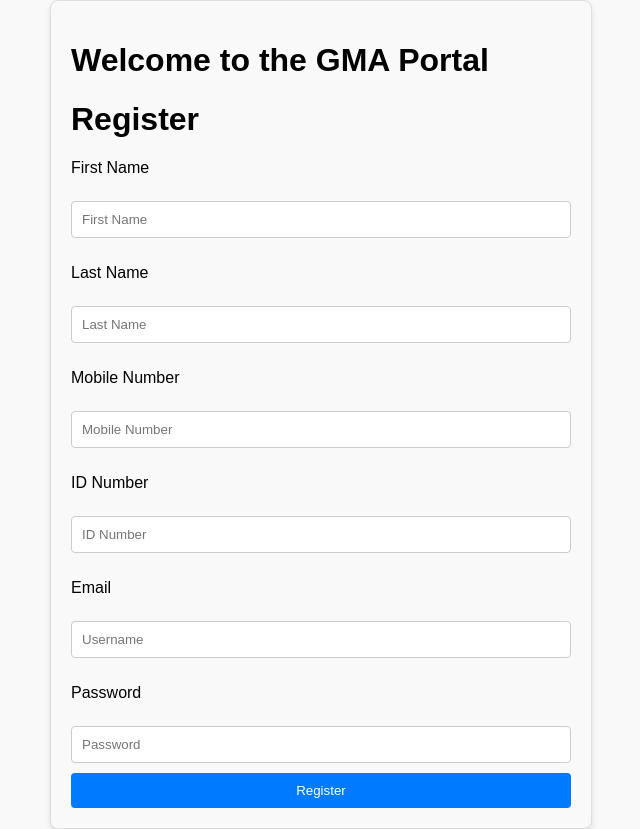
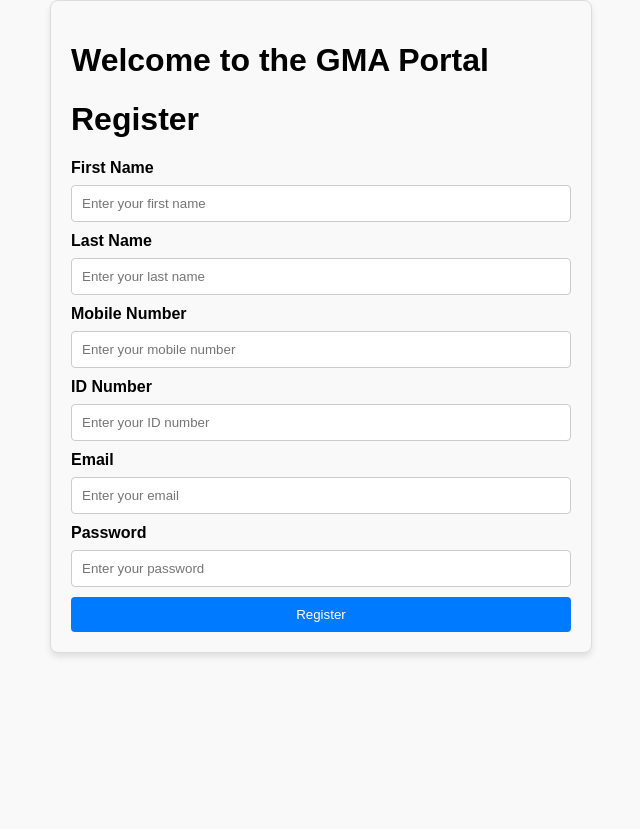
Before and after one commit to AmoryBotha/gmadevappfrontend, a React (Vite) app: page /register in a window 1280 px wide. Shown: the whole page, without its empty margins (319-959 px from the left). After the commit the page ends 800 px from the top, so only its background shows below. Built offline with nearby package versions, Linux system fonts and the light colour scheme.

Commit message:
sign up page

```diff
--- a/src/components/Signup.jsx
+++ b/src/components/Signup.jsx
@@ -5,146 +5,131 @@ import { useNavigate } from "react-router-dom";
 import "../styles/Form.css"
 import LoadingIndicator from "./LoadingIndicator";
 import { ACCESS_TOKEN, REFRESH_TOKEN, fnameStore,lnameStore,cellStore,idStore,usernameStore,webIdStore,conIdStore } from "../constants";
-
 function Form({ route, method }) {
-    const [fname, setFName] = useState("");
-    const [lname, setLName] = useState("");
-    const [password, setPassword] = useState("");
-    const [cell, setCell] = useState("");
-    const [id, setID] = useState("");
-    const [username, setUsername] = useState("");
+    const [formData, setFormData] = useState({
+        fname: "",
+        lname: "",
+        password: "",
+        cell: "",
+        id: "",
+        username: "",
+    });
+    const [errors, setErrors] = useState({});
     const [loading, setLoading] = useState(false);
     const navigate = useNavigate();
+    const name = method === "login" ? "Login" : "Register";
 
-    const name = "Register";
+    const validateFields = () => {
+        const newErrors = {};
+        const emailRegex = /^[^\s@]+@[^\s@]+\.[^\s@]+$/;
+
+        if (!formData.fname.trim()) newErrors.fname = "First Name is required.";
+        if (!formData.lname.trim()) newErrors.lname = "Last Name is required.";
+        if (!formData.cell.trim()) newErrors.cell = "Mobile Number is required.";
+        if (!formData.id.trim()) newErrors.id = "ID Number is required.";
+        if (!formData.username.trim()) newErrors.username = "Email is required.";
+        else if (!emailRegex.test(formData.username)) newErrors.username = "Enter a valid email address.";
+        if (!formData.password.trim()) newErrors.password = "Password is required.";
+
+        setErrors(newErrors);
+        return Object.keys(newErrors).length === 0;
+    };
+
+    const handleInputChange = (e) => {
+        const { name, value } = e.target;
+        setFormData((prevData) => ({
+            ...prevData,
+            [name]: value,
+        }));
+        setErrors((prevErrors) => ({
+            ...prevErrors,
+            [name]: "", // Clear error for the field being updated
+        }));
+    };
 
     const handleSubmit = async (e) => {
+        e.preventDefault();
+        if (!validateFields()) return;
+
         setLoading(true);
-        e.preventDefault();
+        try {
+            // API call to create user profile
+            const response = await fetch(
+                "https://prod-91.westeurope.logic.azure.com:443/workflows/4e1c017f70d748bb9a1fefbfbfad48bf/triggers/manual/paths/invoke?api-version=2016-06-01&sp=%2Ftriggers%2Fmanual%2Frun&sv=1.0&sig=a9p6TXKcwsjITmZyWkkLybBeTOgg0ddf976m69dZE-0",
+                {
+                    method: "POST",
+                    headers: { "Content-Type": "application/json" },
+                    body: JSON.stringify({
+                        fname1: formData.fname,
+                        lname1: formData.lname,
+                        email1: formData.username,
+                        cell1: formData.cell,
+                        id1: formData.id,
+                        pw: formData.password,
+                    }),
+                }
+            );
 
-        try {
-            //Replace with flow that creates user profile on DV eventually replace with Sirveo Link
-          const data = await fetch("https://prod-91.westeurope.logic.azure.com:443/workflows/4e1c017f70d748bb9a1fefbfbfad48bf/triggers/manual/paths/invoke?api-version=2016-06-01&sp=%2Ftriggers%2Fmanual%2Frun&sv=1.0&sig=a9p6TXKcwsjITmZyWkkLybBeTOgg0ddf976m69dZE-0", {
-            method: "POST",
-            body: JSON.stringify({
-            "fname1" : fname,
-            "lname1" : lname,
-            "email1" : username,
-            "cell1" : cell,
-            "id1" : id,
-            "pw" : password,
+            const dataRes = await response.json();
 
-            }),headers: {
-                "Content-type": "application/json; charset=UTF-8"
-            }
-      });
-        const dataRes = await data.json();
-        //Set LocalStorage Items For User
-        localStorage.setItem('fnameStore', fname);
-        localStorage.setItem('lnameStore', lname);
-        localStorage.setItem('cellStore', cell);
-        localStorage.setItem('idStore', id);
-        localStorage.setItem('usernameStore', username);
-        localStorage.setItem('webIdStore', dataRes.UserP);
-        localStorage.setItem('conIdStore', dataRes.ContactID);
-        localStorage.setItem('ownerStore', dataRes.accOwn);
-        localStorage.setItem('trusteeStore', dataRes.accTrus);
-        localStorage.setItem('contractorStore', dataRes.accCont);
-        localStorage.setItem('password',password);
-        console.log(dataRes.accOwn,dataRes.accTrus,dataRes.accCont);
-        console.log(localStorage.getItem('trusteeStore'));
-        console.log(localStorage.getItem('webIdStore'));
+            // Save data permanently to localStorage
+            Object.entries(formData).forEach(([key, value]) => {
+                localStorage.setItem(`${key}Store`, value);
+            });
+            localStorage.setItem("webIdStore", dataRes.UserP);
+            localStorage.setItem("conIdStore", dataRes.ContactID);
 
-            const res = await api.post(route, { username, password })
             if (method === "login") {
-                localStorage.setItem(ACCESS_TOKEN, res.data.access);
-                localStorage.setItem(REFRESH_TOKEN, res.data.refresh);
-                navigate("/home")
-
+                const res = await api.post(route, { username: formData.username, password: formData.password });
+                localStorage.setItem("ACCESS_TOKEN", res.data.access);
+                localStorage.setItem("REFRESH_TOKEN", res.data.refresh);
+                navigate("/home");
             } else {
-                navigate("/login")
+                navigate("/login");
             }
         } catch (error) {
-            alert(error)
+            alert(`An error occurred: ${error.message}`);
         } finally {
-            setLoading(false)
+            setLoading(false);
         }
     };
 
     return (
-
         <form onSubmit={handleSubmit} className="form-container">
-            <div class='welcome'>
+            <div className="welcome">
                 <h1>Welcome to the GMA Portal</h1>
                 <h1>{name}</h1>
             </div>
-            <div class='text'>
-                <p>First Name</p>
-            </div>
-            <input
-                className="form-input"
-                type="text"
-                value={fname}
-                onChange={(e) => setFName(e.target.value)}
-                placeholder="First Name"
-            />
-            <div class='text'>
-                <p>Last Name</p>
-            </div>
-            <input
-                className="form-input"
-                type="text"
-                value={lname}
-                onChange={(e) => setLName(e.target.value)}
-                placeholder="Last Name"
-            />
-            <div class='text'>
-                <p>Mobile Number</p>
-            </div>
-            <input
-                className="form-input"
-                type="text"
-                value={cell}
-                onChange={(e) => setCell(e.target.value)}
-                placeholder="Mobile Number"
-            />
-            <div class='text'>
-                <p>ID Number</p>
-            </div>
-            <input
-                className="form-input"
-                type="text"
-                value={id}
-                onChange={(e) => setID(e.target.value)}
-                placeholder="ID Number"
-            />
-            <div class='text'>
-                <p>Email</p>
-            </div>
-            <input
-                className="form-input"
-                type="text"
-                value={username}
-                onChange={(e) => setUsername(e.target.value)}
-                placeholder="Username"
-            />
-            <div class='text'>
-                <p>Password</p>
-            </div>
-            <input
-                className="form-input"
-                type="password"
-                value={password}
-                onChange={(e) => setPassword(e.target.value)}
-                placeholder="Password"
-            />
+
+            {[
+                { name: "fname", label: "First Name", type: "text", placeholder: "Enter your first name" },
+                { name: "lname", label: "Last Name", type: "text", placeholder: "Enter your last name" },
+                { name: "cell", label: "Mobile Number", type: "text", placeholder: "Enter your mobile number" },
+                { name: "id", label: "ID Number", type: "text", placeholder: "Enter your ID number" },
+                { name: "username", label: "Email", type: "text", placeholder: "Enter your email" },
+                { name: "password", label: "Password", type: "password", placeholder: "Enter your password" },
+            ].map((field, index) => (
+                <div key={index} className="form-group">
+                    <label htmlFor={field.name}>{field.label}</label>
+                    <input
+                        id={field.name}
+                        name={field.name}
+                        type={field.type}
+                        value={formData[field.name]}
+                        onChange={handleInputChange}
+                        placeholder={field.placeholder}
+                        className={`form-input ${errors[field.name] ? "error" : ""}`}
+                    />
+                    {errors[field.name] && <span className="error-message">{errors[field.name]}</span>}
+                </div>
+            ))}
+
             {loading && <LoadingIndicator />}
-            <button className="form-button" type="submit">
-                {name}
+            <button className="form-button" type="submit" disabled={loading}>
+                {loading ? "Processing..." : name}
             </button>
         </form>
     );
-
 }
 
-export default Form
+export default Form;
```
